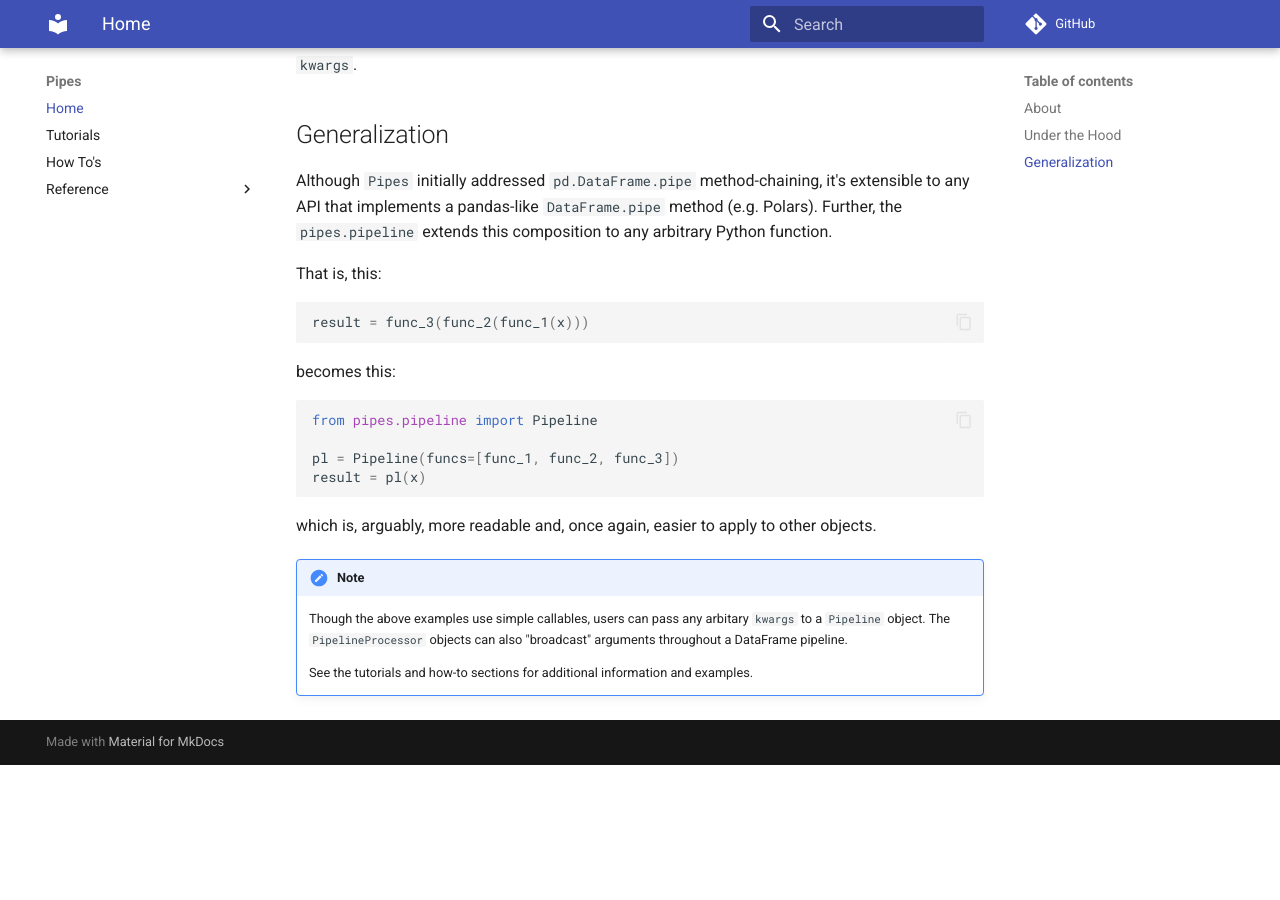
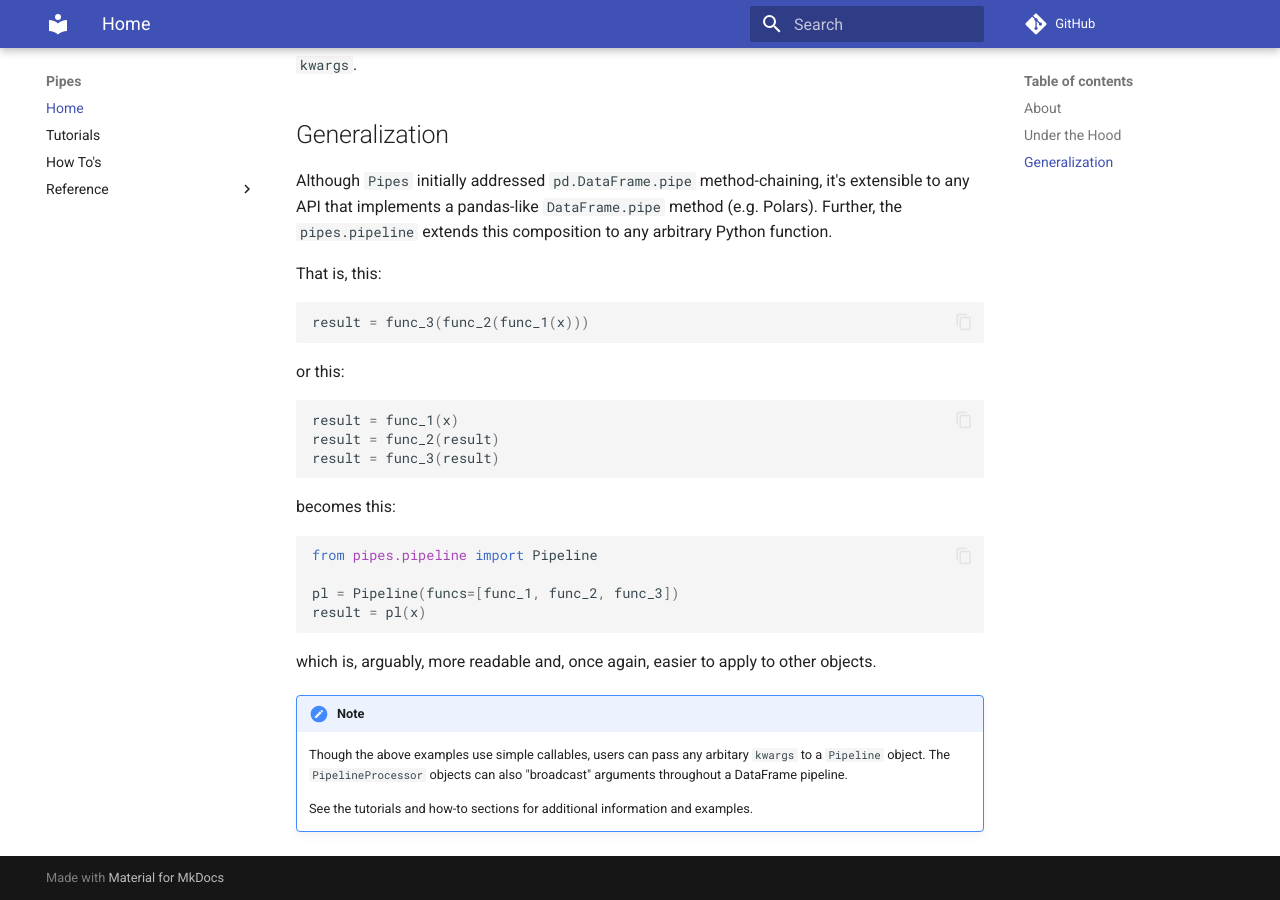
Before and after one commit to chris-santiago/dpipes, an MkDocs documentation site: the page built from docs/index.md, in a window 1280 px wide and 900 px high, scrolled down 1071 px. Built offline with MkDocs 1.6.1 and Material for MkDocs 9.7.7, drawn with Linux system fonts in a browser that asks for light colours; comment, search, counter and statistics services are not loaded; before the commit the page ends 1836 px from its top, so only the background shows below that.

Commit message:
additional docs sections

````diff
--- a/docs/index.md
+++ b/docs/index.md
@@ -63,6 +63,14 @@ That is, this:
 result = func_3(func_2(func_1(x)))
 ```
 
+or this:
+
+```py
+result = func_1(x)
+result = func_2(result)
+result = func_3(result)
+```
+
 becomes this:
 
 ```py
````
